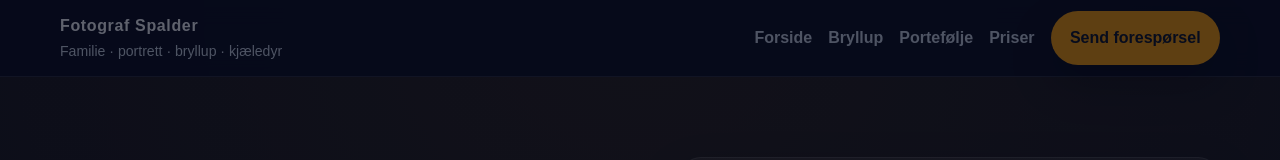
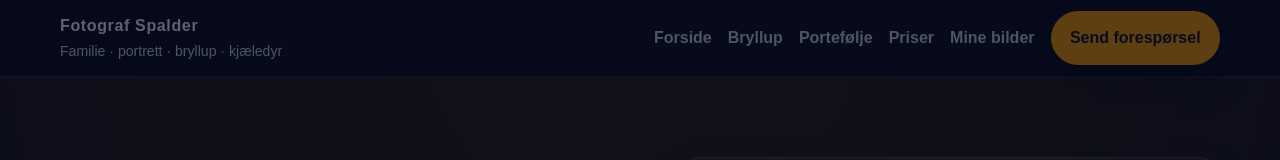
Before and after one commit to FotografSpalder/fotograf-spalder, an Astro site: page /restaurering-gamle-bilder in a window 1280 px wide. Shown: the top 160 px of the page. Built offline with nearby package versions, Linux system fonts and the light colour scheme; Astro itself is replaced by a stand-in of ours.

Commit message:
Legg Mine bilder i hovedmenyen

```diff
--- a/src/pages/restaurering-gamle-bilder/index.astro
+++ b/src/pages/restaurering-gamle-bilder/index.astro
@@ -68,6 +68,7 @@ const inquiryEmail = 'mailto:fotograf.spalder@outlook.com?subject=Vurdering%20av
           <a href="../bryllupsfotograf-ringsaker.html">Bryllup</a>
           <a href="../portfolio.html">Portefølje</a>
           <a href="../priser.html">Priser</a>
+          <a href="../mine-bilder.html">Mine bilder</a>
           <a class="button primary" href="../booking.html">Send forespørsel</a>
         </nav>
       </div>
```
